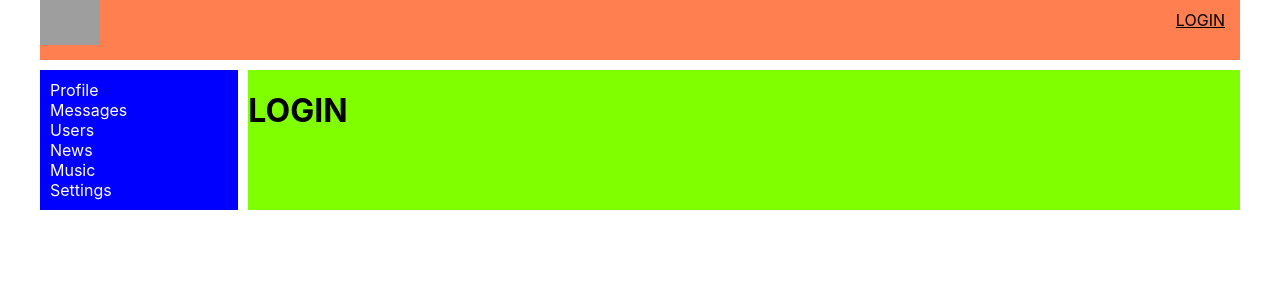
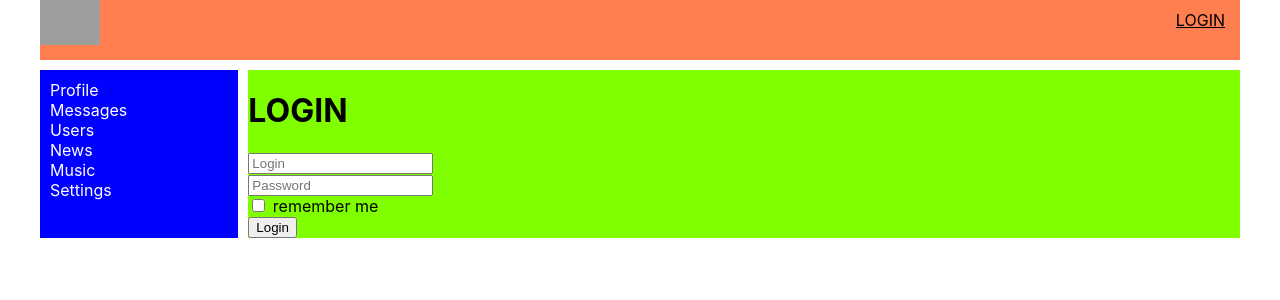
Before and after one commit to dimrys/social_network, a React (Create React App) app: page /login in a window 1280 px wide. Shown: the top 300 px of the page. Built offline with nearby package versions, Linux system fonts and the light colour scheme; no server answers; grey boxes are pictures that could not be loaded.

Commit message:
add componentDidUpdate redux-form lesson 74-75

```diff
--- a/package.json
+++ b/package.json
@@ -12,6 +12,7 @@
     "@types/react-dom": "^16.9.8",
     "@types/react-redux": "^7.1.16",
     "@types/react-router-dom": "^5.1.7",
+    "@types/redux-form": "^8.3.1",
     "axios": "^0.21.1",
     "react": "^17.0.1",
     "react-dom": "^17.0.1",
@@ -19,6 +20,7 @@
     "react-router-dom": "^5.2.0",
     "react-scripts": "4.0.1",
     "redux": "^4.0.5",
+    "redux-form": "^8.3.7",
     "redux-thunk": "^2.3.0",
     "typescript": "^4.0.3",
     "web-vitals": "^0.2.4"
--- a/src/components/Login/Login.tsx
+++ b/src/components/Login/Login.tsx
@@ -1,16 +1,45 @@
 import React from "react";
+import {Field, InjectedFormProps, reduxForm} from 'redux-form'
 
 
-type PropsType ={
 
-}
 
-const Login:React.FC<PropsType> = (props) => {
-    return(
+const Login: React.FC = (props) => {
+    const onSubmit = (formData: FormDataType) => {
+        console.log(formData)
+    }
+    return (
         <div>
             <h1>LOGIN</h1>
+            <LoginReduxForm onSubmit={onSubmit}/>
         </div>
     )
 }
+type FormDataType = {
+    login: string
+    password: string
+    remember: boolean
+}
+
+const LoginForm: React.FC<InjectedFormProps<FormDataType>> = (props) => {
+    return (
+        <form onSubmit={props.handleSubmit}>
+            <div>
+                <Field placeholder={"Login"} name={'login'} component={"input"}/>
+            </div>
+            <div>
+                <Field placeholder={'Password'} type={'password'} name={"password"} component={"input"}/>
+            </div>
+            <div>
+                <label><Field type={"checkbox"} name={"remember"} component={"input"}/> remember me</label>
+            </div>
+            <div>
+                <button>Login</button>
+            </div>
+        </form>
+    )
+}
+
+const LoginReduxForm = reduxForm<FormDataType>({form: 'login'})(LoginForm)
 
 export default Login
--- a/src/components/Profile/ProfileContainer.tsx
+++ b/src/components/Profile/ProfileContainer.tsx
@@ -35,6 +35,7 @@
         this.props.getStatus(userId)
     }
 
+
     render() {
 
         return (
--- a/src/components/Profile/ProfileStatus/ProfieStatus.tsx
+++ b/src/components/Profile/ProfileStatus/ProfieStatus.tsx
@@ -29,6 +29,14 @@
         })
     }
 
+    componentDidUpdate(prevProps: Readonly<PropsType>, prevState: Readonly<{}>, snapshot?: any): void {
+        if(prevProps.status !== this.props.status) {
+            this.setState({
+                status: this.props.status
+            })
+        }
+    }
+
     render() {
         return (
             <div>
--- a/src/redux/redux-store.ts
+++ b/src/redux/redux-store.ts
@@ -5,7 +5,7 @@
 import usersReducer from "./user-reducer";
 import authReducer from "./auth-reducer";
 import thunkMiddleware from "redux-thunk"
-
+import { reducer as formReducer } from 'redux-form'
 
 export type AppStateType = ReturnType<typeof rootReducer>
 
@@ -14,8 +14,8 @@
     dialogsPage: dialogsReducer,
     sidebar: sidebarReducer,
     usersPage:usersReducer,
-    auth: authReducer
-
+    auth: authReducer,
+    form: formReducer
 })
 
 export const store = createStore(rootReducer, applyMiddleware(thunkMiddleware))
```
Also changed, not shown: 1 other file (tests, documents, lock files or other folders).
